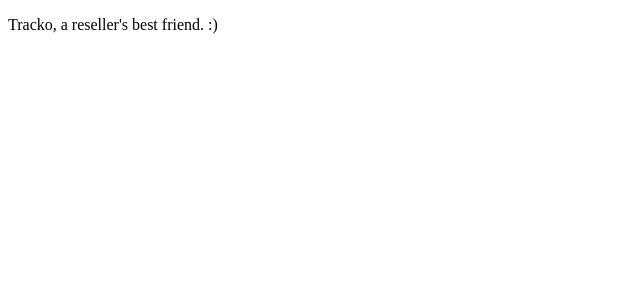
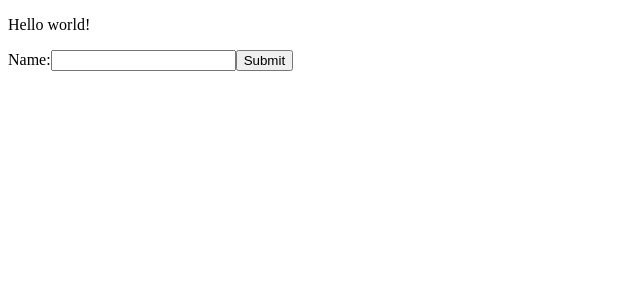
Before and after one commit to wdbears/trackn-app, a Next.js app: page / in a window 1280 px wide. Shown: the top 300 px of the page, without its empty margins (0-640 px from the left). Built offline with nearby package versions, Linux system fonts and the light colour scheme.

Commit message:
Updated index file

```diff
--- a/pages/index.js
+++ b/pages/index.js
@@ -1,8 +1,20 @@
 import React from "react";
+import Head from "next/head";
 
 const Index = () => (
   <div>
-    <p>{"Tracko, a reseller's best friend. :)"}</p>
+    <Head>
+      <title>Tracko - An inventory and sales tracking app</title>
+      <meta name="viewport" content="initial-scale=1.0, width=device-width" />
+    </Head>
+    <p>Hello world!</p>
+    <form>
+      <label>
+        Name:
+        <input type="text" name="name" />
+      </label>
+      <input type="submit" value="Submit" />
+    </form>
   </div>
 );
 
```
